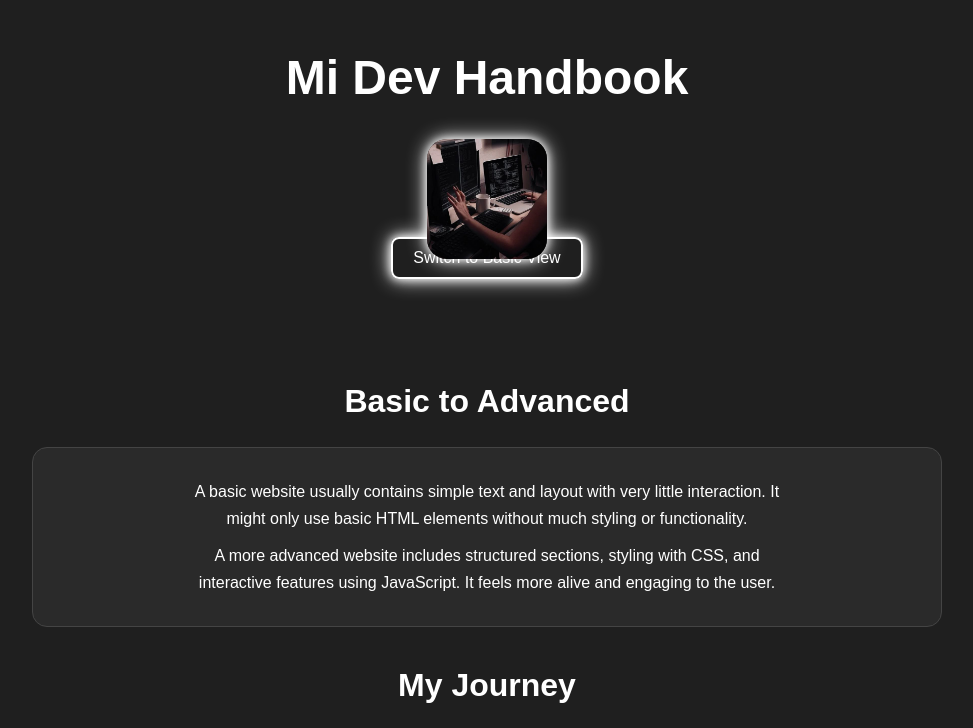
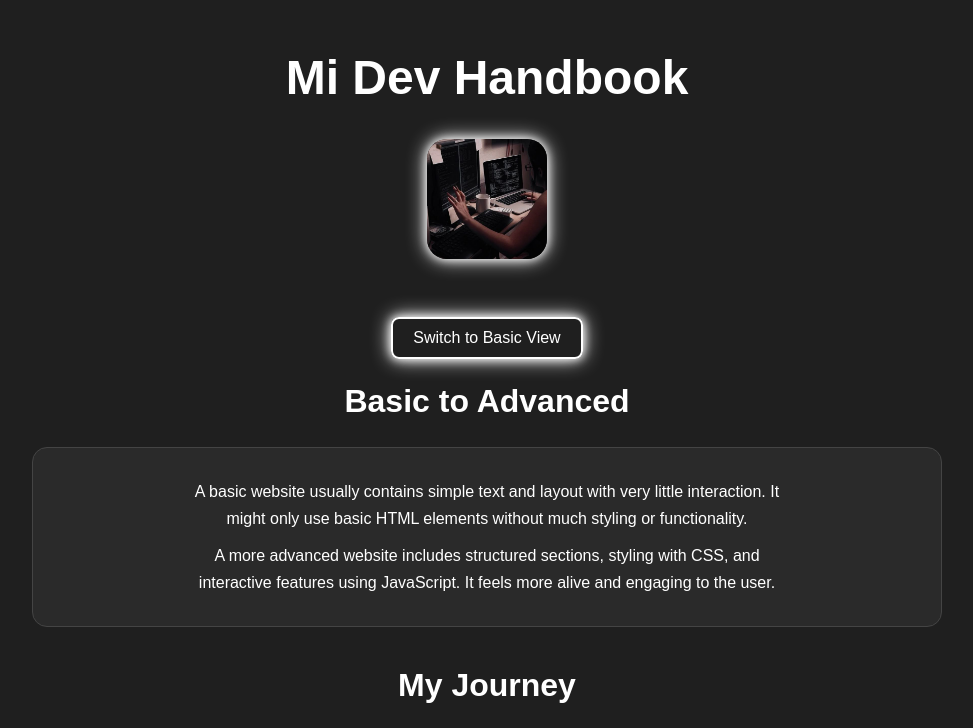
Before and after one commit to migameshub/advancedwebsitemidevhandbook, a plain HTML site: page index.html in a window 1280 px wide. Both pictures are taken after a click on the button "Switch to Advanced View". Shown: the top 728 px of the page, without its empty margins (153-1126 px from the left). Drawn offline with Linux system fonts and the light colour scheme.

```diff
--- a/index.html
+++ b/index.html
@@ -212,7 +212,7 @@
 
       // Swap button and logo positions
       if (isAdvanced) {
-        btn.style.transform = 'translateY(80px)';
+        btn.style.transform = 'translateY(160px)';
         logo.style.transform = 'translateY(-80px)';
       } else {
         btn.style.transform = 'translateY(0)';
```
